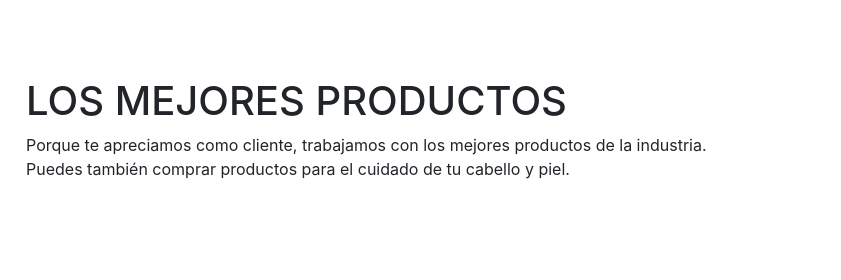
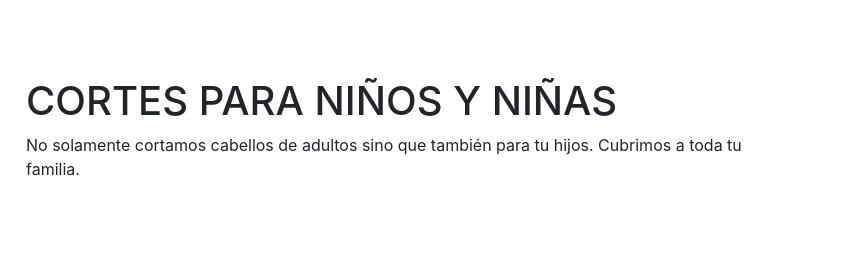
Before and after one commit to CBArgento/BeautySalon, a plain HTML site: page index.html in a window 1280 px wide. Shown: the part 2928-3208 px from the top of the page, 439-1280 px from the left. Drawn offline with nearby package versions, Linux system fonts and the light colour scheme; a script that the page names is missing; a web font is replaced by a local one.

```diff
--- a/index.html
+++ b/index.html
@@ -178,9 +178,8 @@
                     <img src="assets/imgs/kidcut.jpg" style="width: 350px; height: 240px;">
                 </div>
                 <div class="col-8">
-                    <h1>LOS MEJORES PRODUCTOS</h1>
-                    <P>Porque te apreciamos como cliente, trabajamos con los mejores productos de la industria. Puedes
-                        también comprar productos para el cuidado de tu cabello y piel.</P>
+                    <h1>CORTES PARA NIÑOS Y NIÑAS</h1>
+                    <P>No solamente cortamos cabellos de adultos sino que también para tu hijos. Cubrimos a toda tu familia.</P>
                 </div>
             </div>
             <!--Divider space-->
```
